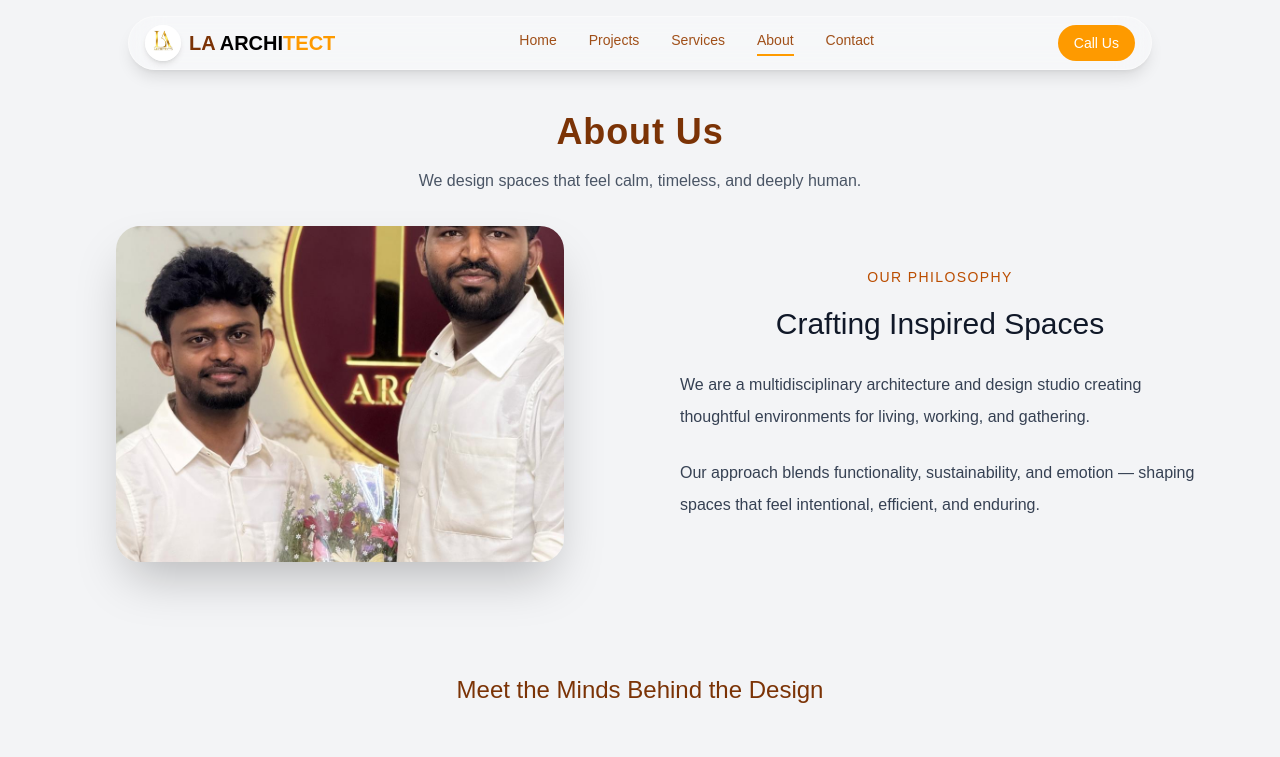
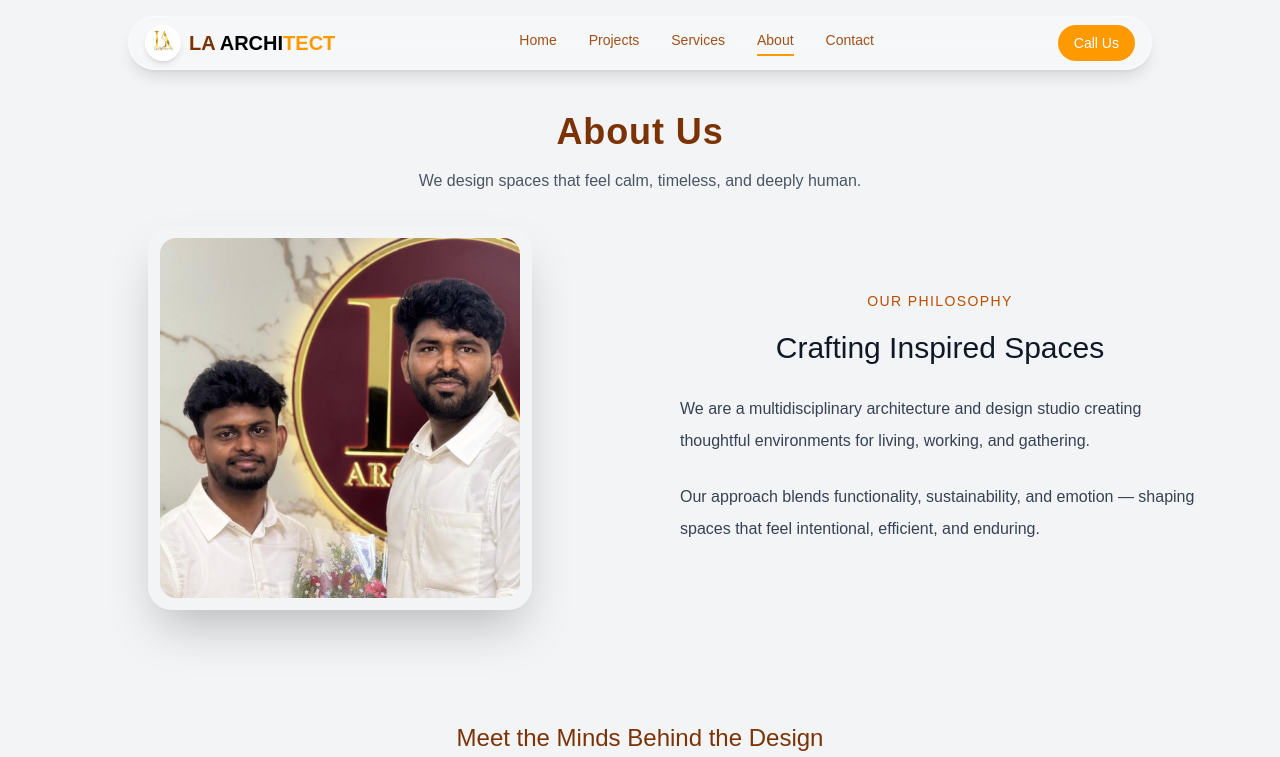
Before and after one commit to Hemajayaraj05/architect-website, a React (Vite) app: page /about in a window 1280 px wide. Shown: the top 757 px of the page. Built offline with nearby package versions, Linux system fonts and the light colour scheme.

Commit message:
changed image size

```diff
--- a/src/data/contact.data.ts
+++ b/src/data/contact.data.ts
@@ -9,7 +9,7 @@ export const contactInfo = [
   },
   {
     title: "🔗 Connect",
-    text: "📞 638 4284 600\n📧 ajithmuthu.la@gmail.com \n📞 900 3851 246\n 📧 ajithmuthu.la@gmail.com",
+    text: "📞 638 4284 600\n📧 ajithmuthu.la@gmail.com \n📞 900 3851 246\n 📧 austinkingsly.la@gmail.com",
   },
   {
     title: "🕒 Office Hours",
--- a/src/data/services.data.ts
+++ b/src/data/services.data.ts
@@ -54,8 +54,8 @@ export const services: Service[] = [
 ];
 
 export const stats = [
-  { label: "Projects Completed", value: 120 },
-  { label: "Happy Clients", value: 85 },
-  { label: "Ongoing Projects", value: 200 },
+  { label: "Projects Completed", value: 30 },
+  { label: "Happy Clients", value: 25 },
+  { label: "Ongoing Projects", value: 15 },
   { label: "3D Models Rendered", value: 95 },
 ];
--- a/src/pages/About.tsx
+++ b/src/pages/About.tsx
@@ -36,13 +36,18 @@ function About() {
           transition={{ duration: 0.9 }}
           className="flex justify-center"
         >
-          <div className="w-full max-w-md aspect-4/3 overflow-hidden rounded-3xl shadow-2xl">
-            <img
-              src={heroImage}
-              alt="Studio"
-              className="w-full h-full object-cover"
-            />
-          </div>
+<div className="w-full max-w-sm rounded-3xl bg-gray-100 shadow-2xl p-3">
+  <div className="w-full aspect-square rounded-2xl overflow-hidden">
+    <img
+      src={heroImage}
+      alt="Studio"
+      className="w-full h-full object-cover object-top"
+    />
+  </div>
+</div>
+
+
+
         </motion.div>
 
         {/* Text */}
--- a/src/pages/Home.tsx
+++ b/src/pages/Home.tsx
@@ -54,11 +54,11 @@ const navigate = useNavigate();
         animate="visible"
         variants={leftContentVariants}
       >
-        <p className="mb-6 text-amber-600 font-bold text-sm md:text-base lg:text-lg">
+        <p className="mb-6 text-white font-bold text-sm md:text-base lg:text-lg">
           Where imagination meets structure, dreams become spaces ❤️
         </p>
 
-        <h1 className="text-4xl md:text-5xl lg:text-6xl font-bold mb-6 text-amber-400">
+        <h1 className="text-4xl md:text-5xl lg:text-6xl font-bold mb-6 text-white">
           Designing Spaces, <br /> Building Dreams
         </h1>
 
```
